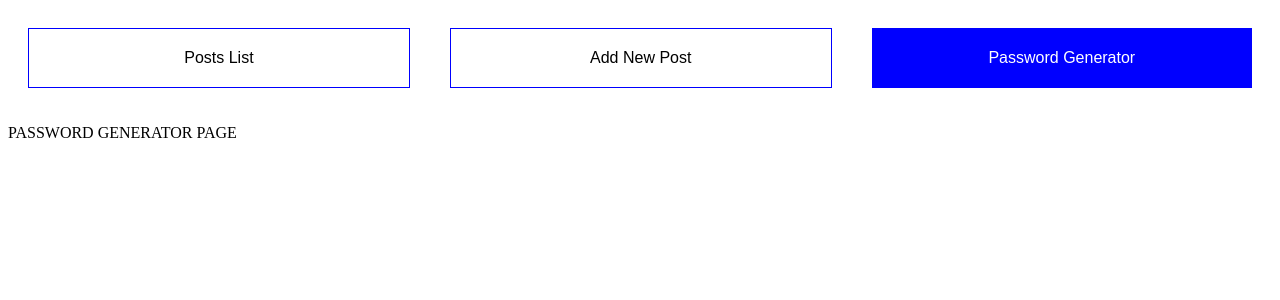
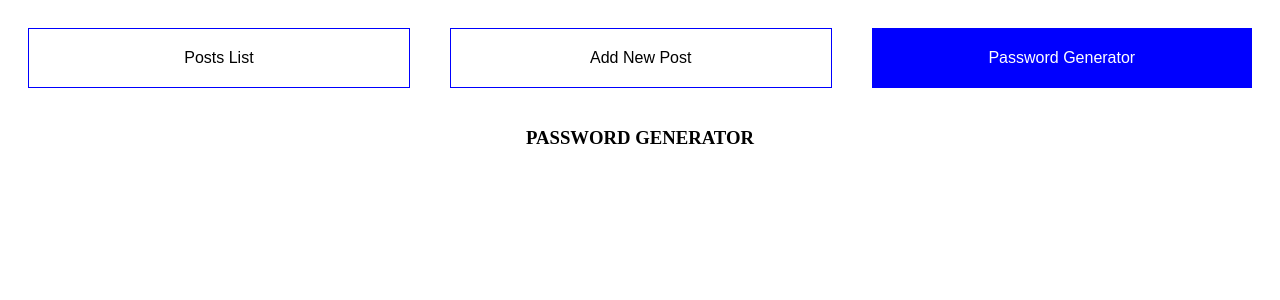
Before and after one commit to dodimoop/my-articles, a React (Create React App) app: page /password-generator in a window 1280 px wide. Shown: the top 300 px of the page. Built offline with nearby package versions, Linux system fonts and the light colour scheme.

Commit message:
Add style on password generator

```diff
--- a/src/pages/passwordGenerator.js
+++ b/src/pages/passwordGenerator.js
@@ -1,9 +1,18 @@
 import React from 'react'
+import { createUseStyles } from 'react-jss'
+
+const useStyles = createUseStyles({
+  title: {
+    textAlign: 'center'
+  }
+})
 
 const PasswordGenerator = () => {
+  const classes = useStyles()
+
   return (
     <div>
-      <p>PASSWORD GENERATOR PAGE</p>
+      <h3 className={classes.title}>PASSWORD GENERATOR</h3>
     </div>
   )
 }
```
